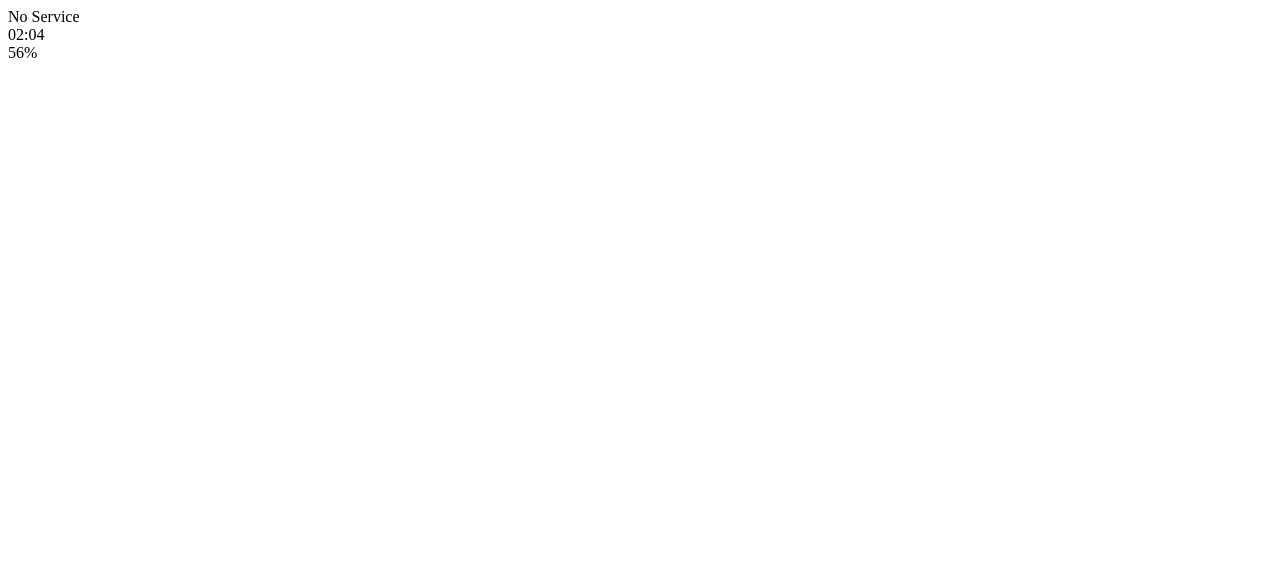
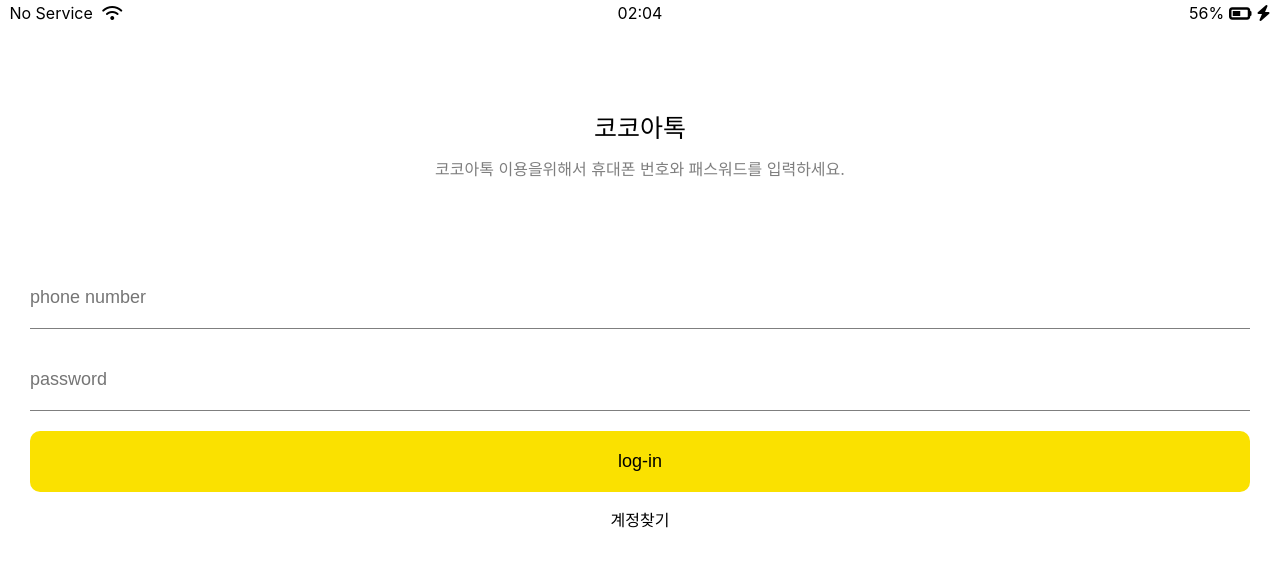
Before and after one commit to mechalife/cocoa-clone, a plain HTML site: page index.html in a window 1280 px wide. Drawn offline with Linux system fonts and the light colour scheme.

Commit message:
login set up

```diff
--- /dev/null
+++ b/css/reset.css
@@ -0,0 +1,133 @@
+/* http://meyerweb.com/eric/tools/css/reset/
+   v2.0 | 20110126
+   License: none (public domain)
+*/
+
+html,
+body,
+div,
+span,
+applet,
+object,
+iframe,
+h1,
+h2,
+h3,
+h4,
+h5,
+h6,
+p,
+blockquote,
+pre,
+a,
+abbr,
+acronym,
+address,
+big,
+cite,
+code,
+del,
+dfn,
+em,
+img,
+ins,
+kbd,
+q,
+s,
+samp,
+small,
+strike,
+strong,
+sub,
+sup,
+tt,
+var,
+b,
+u,
+i,
+center,
+dl,
+dt,
+dd,
+ol,
+ul,
+li,
+fieldset,
+form,
+label,
+legend,
+table,
+caption,
+tbody,
+tfoot,
+thead,
+tr,
+th,
+td,
+article,
+aside,
+canvas,
+details,
+embed,
+figure,
+figcaption,
+footer,
+header,
+hgroup,
+menu,
+nav,
+output,
+ruby,
+section,
+summary,
+time,
+mark,
+audio,
+video {
+  margin: 0;
+  padding: 0;
+  border: 0;
+  font-size: 100%;
+  font: inherit;
+  vertical-align: baseline;
+}
+/* HTML5 display-role reset for older browsers */
+article,
+aside,
+details,
+figcaption,
+figure,
+footer,
+header,
+hgroup,
+menu,
+nav,
+section {
+  display: block;
+}
+body {
+  line-height: 1;
+}
+ol,
+ul {
+  list-style: none;
+}
+blockquote,
+q {
+  quotes: none;
+}
+blockquote:before,
+blockquote:after,
+q:before,
+q:after {
+  content: "";
+  content: none;
+}
+table {
+  border-collapse: collapse;
+  border-spacing: 0;
+}
+
+input:focus {
+  outline: none;
+}
--- /dev/null
+++ b/css/styles.css
@@ -0,0 +1,81 @@
+@import "reset.css";
+
+body {
+  font-family: -apple-system, BlinkMacSystemFont, "Segoe UI", Roboto, Oxygen,
+    Ubuntu, Cantarell, "Open Sans", "Helvetica Neue", sans-serif;
+}
+.status-bar {
+  display: flex;
+  justify-content: center;
+  padding: 5px 3px;
+}
+.status-bar__column {
+  width: 33%;
+}
+.status-bar__column:first-child span {
+  margin-right: 5px;
+}
+.status-bar__column:nth-child(2) {
+  display: flex;
+  justify-content: center;
+}
+.status-bar__column:last-child {
+  display: flex;
+  justify-content: flex-end;
+  align-items: center;
+}
+.status-bar__column .fa-battery-half {
+  margin: 5px;
+}
+
+.welcome-header {
+  margin: 90px 0px;
+  text-align: center;
+  display: flex;
+  flex-direction: column;
+  align-items: center;
+}
+.welcome-header__title {
+  margin-bottom: 20px;
+  font-size: 25px;
+}
+.welcome-header__text {
+  width: 50%;
+  opacity: 0.5;
+}
+
+#login-form {
+  display: flex;
+  flex-direction: column;
+  margin: 0px 30px;
+}
+
+#login-form input {
+  border: none;
+  padding: 20px 0px;
+  font-size: 18px;
+
+  margin-bottom: 20px;
+}
+
+#login-form input:not([type="submit"]) {
+  border-bottom: 1px solid rgba(0, 0, 0, 0.5);
+}
+
+#login-form input:focus {
+  border-color: #fae100;
+  transition: border-color 0.3s ease-in-out;
+}
+
+#login-form input[type="submit"] {
+  background-color: #fae100;
+  cursor: pointer;
+  padding: 20px 0px;
+  border-radius: 10px;
+}
+
+#login-form a {
+  text-align: center;
+  text-decoration: none;
+  color: #000000;
+}
--- a/index.html
+++ b/index.html
@@ -5,11 +5,13 @@
     <meta http-equiv="X-UA-Compatible" content="IE=edge" />
     <meta name="viewport" content="width=device-width, initial-scale=1.0" />
     <title>CACAO TALK</title>
+    <link rel="stylesheet" href="css/styles.css" />
   </head>
   <body>
-    <div id="status-bar">
+    <div class="status-bar">
       <div class="status-bar__column">
         <span>No Service</span>
+        <i class="fas fa-wifi"></i>
         <!-- todo : wifi icon -->
       </div>
       <div class="status-bar__column">
@@ -17,8 +19,29 @@
       </div>
       <div class="status-bar__column">
         <span>56%</span>
-        <!-- todo : bettery icon -->
+        <i class="fas fa-battery-half fa-lg"></i>
+        <i class="fas fa-bolt"></i>
+        <!-- todo : battery icon -->
       </div>
     </div>
+
+    <header class="welcome-header">
+      <h1 class="welcome-header__title">코코아톡</h1>
+      <p class="welcome-header__text">
+        코코아톡 이용을위해서 휴대폰 번호와 패스워드를 입력하세요.
+      </p>
+    </header>
+
+    <form action="friends.html" id="login-form">
+      <input type="text" placeholder="phone number" />
+      <input type="password" placeholder="password" />
+      <input type="submit" value="log-in" />
+      <a href="#">계정찾기</a>
+    </form>
+
+    <script
+      src="https://kit.fontawesome.com/66642bfc47.js"
+      crossorigin="anonymous"
+    ></script>
   </body>
 </html>
```
Also changed, not shown: friends.html (added, +1 -0 lines).
